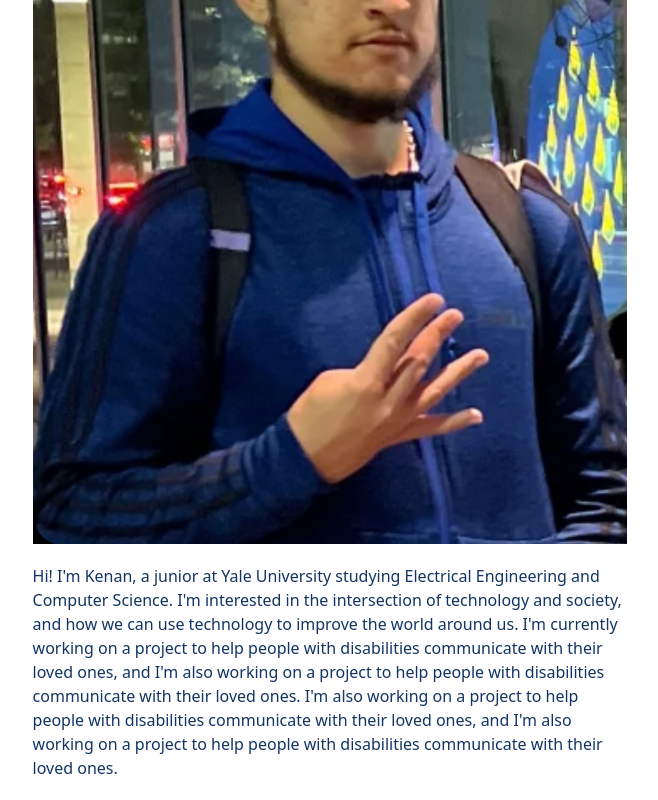
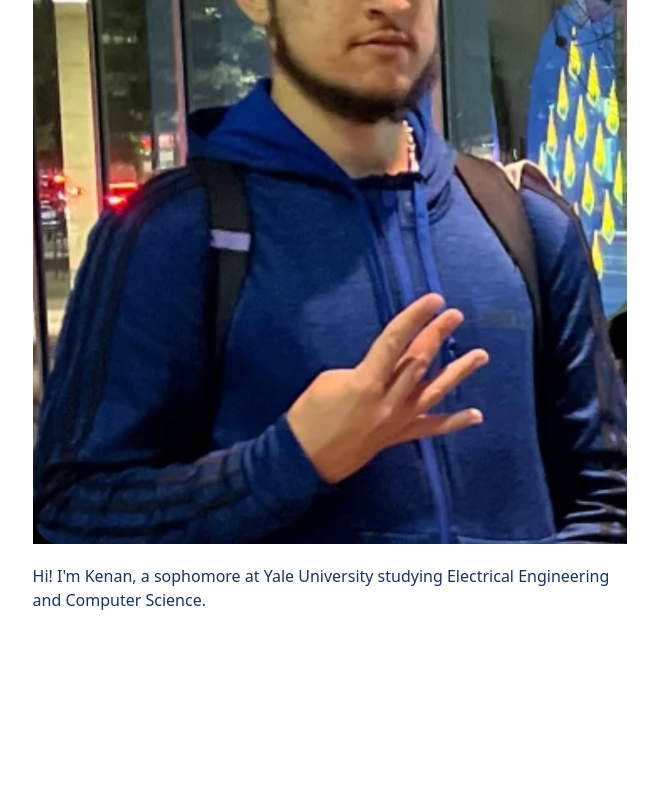
Before and after one commit to kenan-erol/kenan-erol.github.io, a website: page index.html in a window 1280 px wide. Shown: the part 523-1323 px from the top of the page, without its empty margins (310-968 px from the left). After the commit the page ends 1155 px from the top, so only its background shows below. Drawn offline with Linux system fonts and the light colour scheme.

Commit message:
Update index.html

```diff
--- a/index.html
+++ b/index.html
@@ -118,7 +118,7 @@
                 <div class="text-base mx-8 md:mx-0">
                     <!-- bio introducing myself then talk more about my work? -->
                     <p>
-                        Hi! I'm Kenan, a junior at Yale University studying Electrical Engineering and Computer Science. I'm interested in the intersection of technology and society, and how we can use technology to improve the world around us. I'm currently working on a project to help people with disabilities communicate with their loved ones, and I'm also working on a project to help people with disabilities communicate with their loved ones. I'm also working on a project to help people with disabilities communicate with their loved ones, and I'm also working on a project to help people with disabilities communicate with their loved ones.
+                        Hi! I'm Kenan, a sophomore at Yale University studying Electrical Engineering and Computer Science.
                     </p>
                 </div>
             </div>
```
